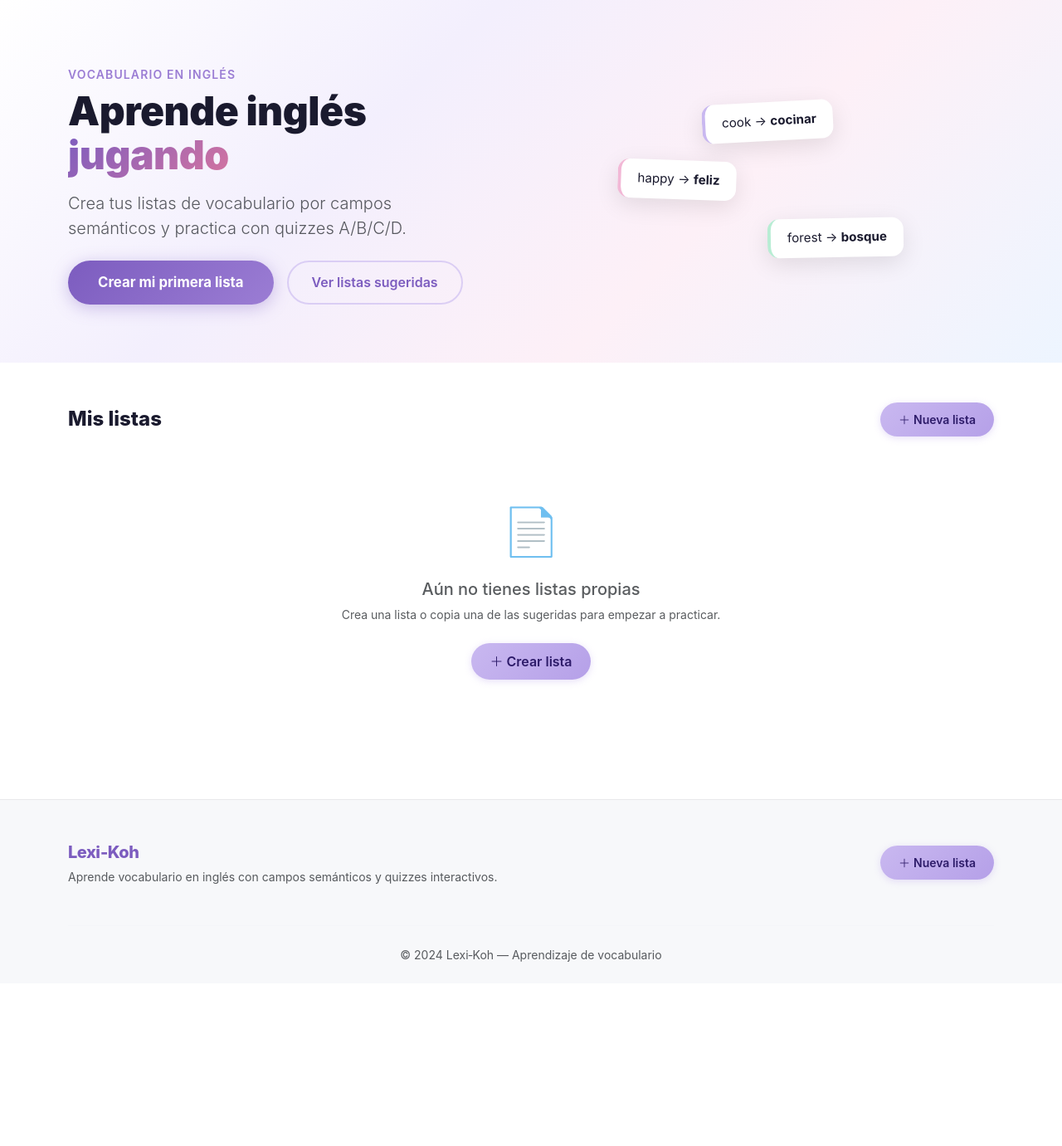
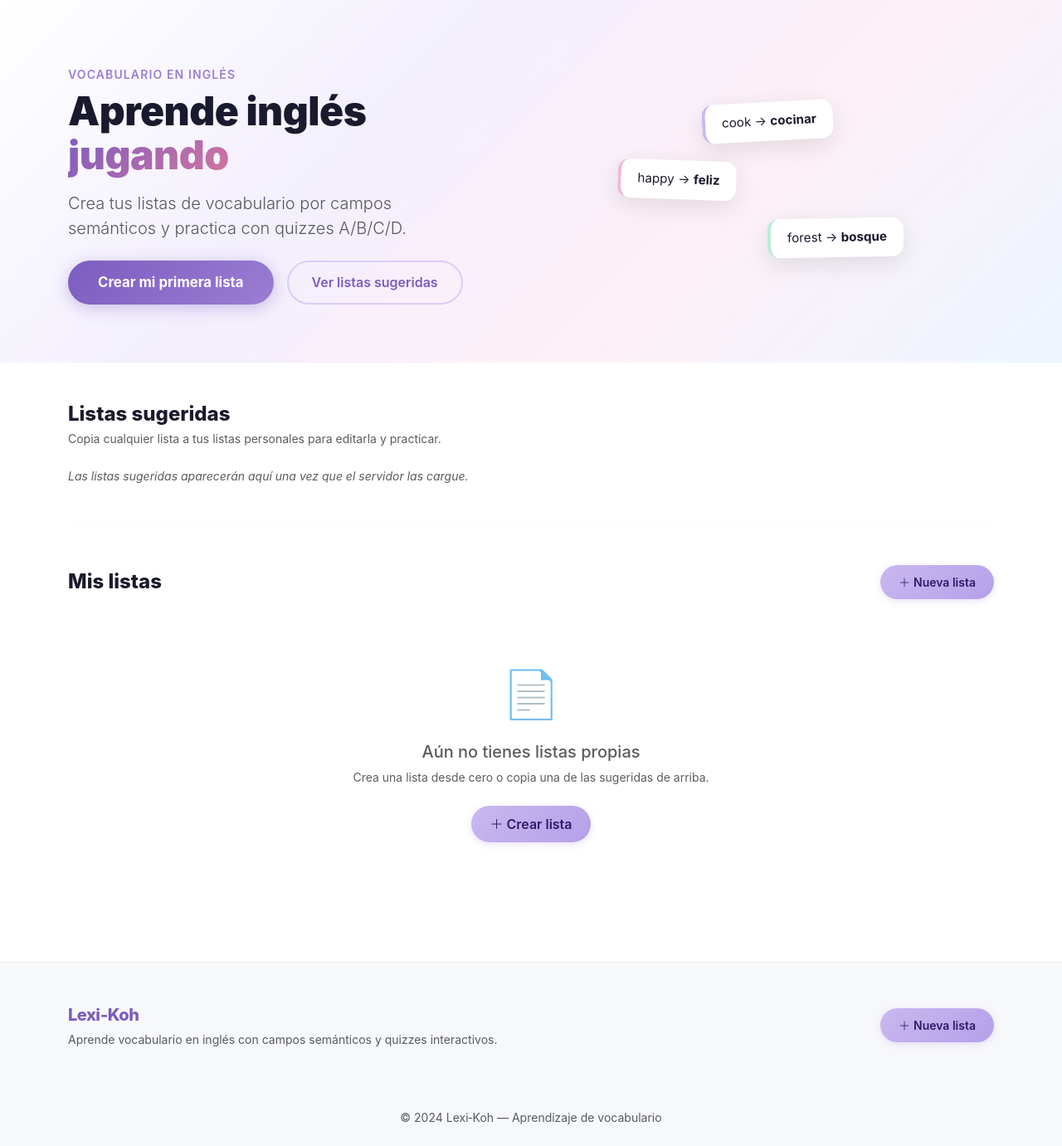
Before and after one commit to jane-creador/lexi-koh, a Flask app: page / in a window 1280 px wide. Shown: the part 64-1445 px from the top of the page at 83% size. Before the commit the page ends 1223 px from the top, so only its background shows below. Run offline with Flask 3, Linux system fonts and the light colour scheme.

Commit message:
Show Listas sugeridas first, always visible; isolate Mis listas by session
- Add session_id to SemanticList so personal lists are per-user
- Filter user_lists by session_id in home route
- Stamp session_id on create_list and copy_suggested
- Guard delete_list against cross-session deletion
- Move Listas sugeridas section above Mis listas in the template
- Remove {% if suggested_lists %} gate — section always renders

```diff
--- a/models.py
+++ b/models.py
@@ -9,6 +9,7 @@ class SemanticList(db.Model):
     __tablename__ = 'semantic_list'
 
     id = db.Column(db.Integer, primary_key=True)
+    session_id = db.Column(db.String(100), nullable=True, index=True)
     name = db.Column(db.String(200), nullable=False)
     description = db.Column(db.String(500), default='')
     is_suggested = db.Column(db.Boolean, default=False, nullable=False)
--- a/routes/home.py
+++ b/routes/home.py
@@ -13,10 +13,10 @@ def _ensure_sid():
 
 @home_bp.route('/')
 def index():
-    _ensure_sid()
+    sid = _ensure_sid()
     user_lists = (
         SemanticList.query
-        .filter_by(is_suggested=False)
+        .filter_by(is_suggested=False, session_id=sid)
         .order_by(SemanticList.created_at.desc())
         .all()
     )
--- a/templates/home.html
+++ b/templates/home.html
@@ -46,7 +46,53 @@
 
 <div class="container py-5">
 
-  <!-- Mis Listas -->
+  <!-- Listas Sugeridas — always visible to all users -->
+  <section id="sugeridas" class="mb-5">
+    <div class="d-flex align-items-center justify-content-between mb-1">
+      <h2 class="lk-section-title mb-0">Listas sugeridas</h2>
+    </div>
+    <p class="text-muted small mb-4">Copia cualquier lista a tus listas personales para editarla y practicar.</p>
+
+    {% if suggested_lists %}
+    <div class="row g-3">
+      {% for lst in suggested_lists %}
+      <div class="col-md-6 col-lg-4">
+        <div class="lk-suggested-card h-100 d-flex flex-column">
+          <div class="d-flex align-items-start justify-content-between mb-2">
+            <h6 class="fw-bold mb-0">{{ lst.name }}</h6>
+            <span class="badge rounded-pill lk-badge-count">{{ lst.word_count }}</span>
+          </div>
+          {% if lst.description %}
+          <p class="text-muted small mb-3">{{ lst.description }}</p>
+          {% endif %}
+
+          <!-- Word preview chips -->
+          <div class="mb-3 flex-grow-1">
+            {% for word in lst.words[:6] %}
+            <span class="lk-chip me-1 mb-1">{{ word.english }}</span>
+            {% endfor %}
+            {% if lst.word_count > 6 %}
+            <span class="text-muted small">+{{ lst.word_count - 6 }} más</span>
+            {% endif %}
+          </div>
+
+          <form action="{{ url_for('lists.copy_suggested', list_id=lst.id) }}" method="post">
+            <button type="submit" class="btn lk-btn-blush btn-sm w-100">
+              <i class="bi bi-files me-1"></i>Usar esta lista
+            </button>
+          </form>
+        </div>
+      </div>
+      {% endfor %}
+    </div>
+    {% else %}
+    <p class="text-muted small fst-italic">Las listas sugeridas aparecerán aquí una vez que el servidor las cargue.</p>
+    {% endif %}
+  </section>
+
+  <hr class="mb-5" style="border-color:rgba(201,184,240,.2);">
+
+  <!-- Mis Listas — session-scoped personal lists -->
   <section class="mb-5">
     <div class="d-flex align-items-center justify-content-between mb-4">
       <h2 class="lk-section-title mb-0">Mis listas</h2>
@@ -106,54 +152,13 @@
     <div class="lk-empty-state text-center py-5">
       <div class="lk-empty-icon mb-3">&#128196;</div>
       <h5 class="text-muted">Aún no tienes listas propias</h5>
-      <p class="text-muted small mb-4">Crea una lista o copia una de las sugeridas para empezar a practicar.</p>
+      <p class="text-muted small mb-4">Crea una lista desde cero o copia una de las sugeridas de arriba.</p>
       <a href="{{ url_for('lists.create_list') }}" class="btn lk-btn-primary">
         <i class="bi bi-plus-lg me-1"></i>Crear lista
       </a>
     </div>
     {% endif %}
   </section>
-
-  <!-- Listas Sugeridas -->
-  {% if suggested_lists %}
-  <section id="sugeridas">
-    <div class="mb-4">
-      <h2 class="lk-section-title mb-1">Listas sugeridas</h2>
-      <p class="text-muted small">Copia cualquier lista a tus listas personales para editarla y practicar.</p>
-    </div>
-    <div class="row g-3">
-      {% for lst in suggested_lists %}
-      <div class="col-md-6 col-lg-4">
-        <div class="lk-suggested-card h-100 d-flex flex-column">
-          <div class="d-flex align-items-start justify-content-between mb-2">
-            <h6 class="fw-bold mb-0">{{ lst.name }}</h6>
-            <span class="badge rounded-pill lk-badge-count">{{ lst.word_count }}</span>
-          </div>
-          {% if lst.description %}
-          <p class="text-muted small mb-3">{{ lst.description }}</p>
-          {% endif %}
-
-          <!-- Word preview chips -->
-          <div class="mb-3 flex-grow-1">
-            {% for word in lst.words[:6] %}
-            <span class="lk-chip me-1 mb-1">{{ word.english }}</span>
-            {% endfor %}
-            {% if lst.word_count > 6 %}
-            <span class="text-muted small">+{{ lst.word_count - 6 }} más</span>
-            {% endif %}
-          </div>
-
-          <form action="{{ url_for('lists.copy_suggested', list_id=lst.id) }}" method="post">
-            <button type="submit" class="btn lk-btn-blush btn-sm w-100">
-              <i class="bi bi-files me-1"></i>Usar esta lista
-            </button>
-          </form>
-        </div>
-      </div>
-      {% endfor %}
-    </div>
-  </section>
-  {% endif %}
 
 </div>
 
```
Also changed, not shown: routes/lists.py (+19 -3 lines).
